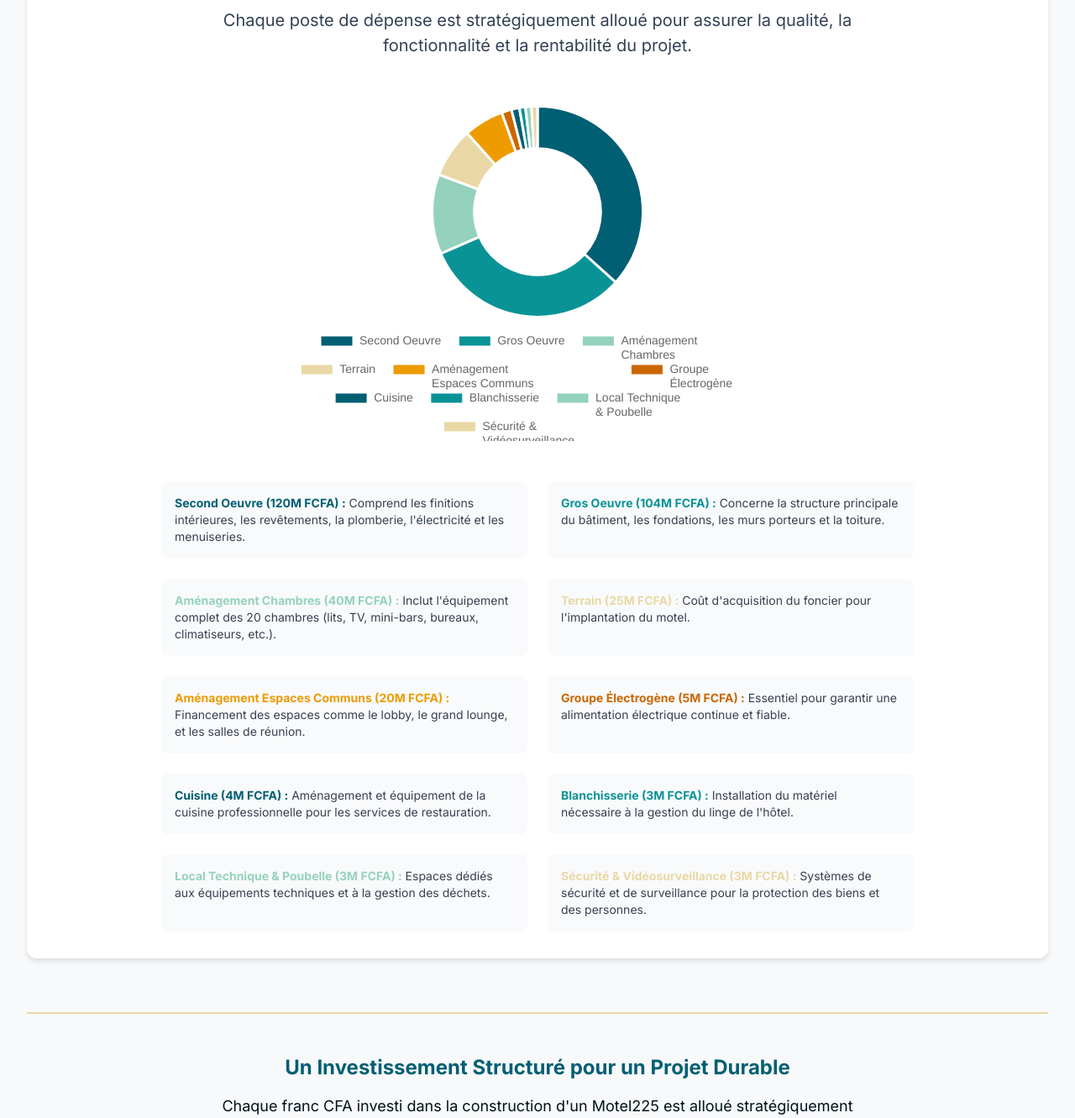
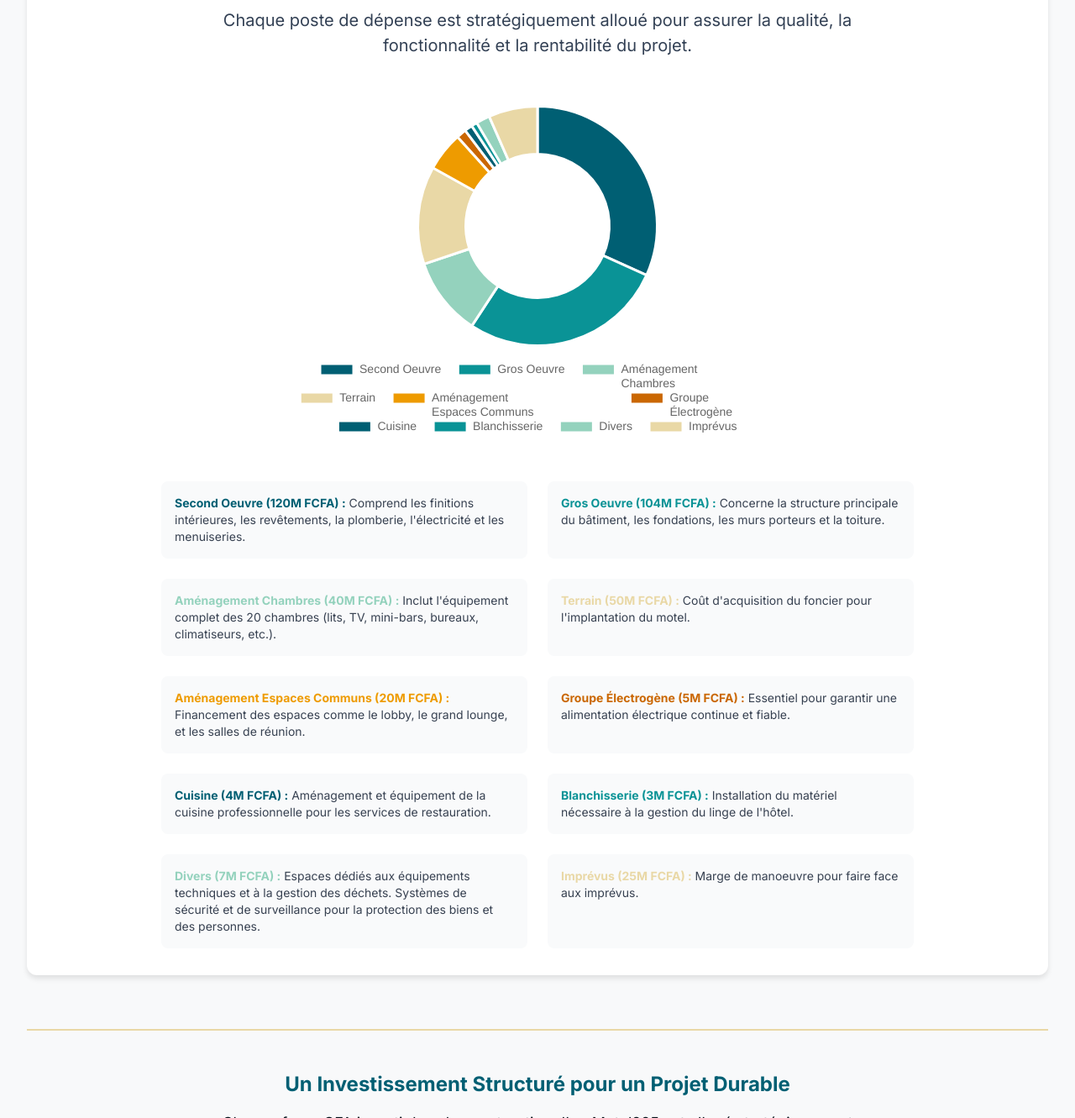
Before and after one commit to jsargpac/motel225, a plain HTML site: page couts-construction.html in a window 1280 px wide. Shown: the part 800-2131 px from the top of the page at 84% size. Drawn offline with nearby package versions, Linux system fonts and the light colour scheme.

Commit message:
Update couts-construction.html

```diff
--- a/couts-construction.html
+++ b/couts-construction.html
@@ -101,10 +101,10 @@
 
         <section id="total-cost" class="my-16">
             <h2 class="section-title">Investissement total par motel</h2>
-            <p class="section-subtitle">Chaque motel est conçu avec un investissement initial optimisé de <strong>327 millions FCFA</strong>, garantissant des infrastructures modernes et fonctionnelles.</p>
+            <p class="section-subtitle">Chaque motel est conçu avec un investissement initial optimisé de <strong>377 millions FCFA</strong>, garantissant des infrastructures modernes et fonctionnelles.</p>
             <div class="grid grid-cols-1 place-items-center">
                 <div class="kpi-card w-full max-w-sm">
-                    <div class="kpi-value">327M</div>
+                    <div class="kpi-value">377M</div>
                     <div class="kpi-label">FCFA</div>
                     <p class="text-sm mt-2 text-gray-300">Coût total de construction et d'équipement d'un motel de 20 chambres.</p>
                 </div>
@@ -128,7 +128,7 @@
                     <p><strong class="text-[#94d2bd]">Aménagement Chambres (40M FCFA) :</strong> Inclut l'équipement complet des 20 chambres (lits, TV, mini-bars, bureaux, climatiseurs, etc.).</p>
                 </div>
                 <div class="p-4 bg-gray-50 rounded-lg">
-                    <p><strong class="text-[#e9d8a6]">Terrain (25M FCFA) :</strong> Coût d'acquisition du foncier pour l'implantation du motel.</p>
+                    <p><strong class="text-[#e9d8a6]">Terrain (50M FCFA) :</strong> Coût d'acquisition du foncier pour l'implantation du motel.</p>
                 </div>
                 <div class="p-4 bg-gray-50 rounded-lg">
                     <p><strong class="text-[#ee9b00]">Aménagement Espaces Communs (20M FCFA) :</strong> Financement des espaces comme le lobby, le grand lounge, et les salles de réunion.</p>
@@ -143,10 +143,10 @@
                     <p><strong class="text-[#0a9396]">Blanchisserie (3M FCFA) :</strong> Installation du matériel nécessaire à la gestion du linge de l'hôtel.</p>
                 </div>
                 <div class="p-4 bg-gray-50 rounded-lg">
-                    <p><strong class="text-[#94d2bd]">Local Technique & Poubelle (3M FCFA) :</strong> Espaces dédiés aux équipements techniques et à la gestion des déchets.</p>
+                    <p><strong class="text-[#94d2bd]">Divers (7M FCFA) :</strong> Espaces dédiés aux équipements techniques et à la gestion des déchets. Systèmes de sécurité et de surveillance pour la protection des biens et des personnes.</p>
                 </div>
                 <div class="p-4 bg-gray-50 rounded-lg">
-                    <p><strong class="text-[#e9d8a6]">Sécurité & Vidéosurveillance (3M FCFA) :</strong> Systèmes de sécurité et de surveillance pour la protection des biens et des personnes.</p>
+                    <p><strong class="text-[#e9d8a6]">Imprévus (25M FCFA) :</strong> Marge de manoeuvre pour faire face aux imprévus.</p>
                 </div>
             </div>
         </section>
@@ -210,11 +210,11 @@
                 wrapText('Groupe Électrogène', 16),
                 wrapText('Cuisine', 16),
                 wrapText('Blanchisserie', 16),
-                wrapText('Local Technique & Poubelle', 16),
-                wrapText('Sécurité & Vidéosurveillance', 16)
+                wrapText('Divers', 16),
+                wrapText('Imprévus', 16)
             ],
             datasets: [{
-                data: [120000000, 104000000, 40000000, 25000000, 20000000, 5000000, 4000000, 3000000, 3000000, 3000000],
+                data: [120000000, 104000000, 40000000, 50000000, 20000000, 5000000, 4000000, 3000000, 7000000, 25000000],
                 backgroundColor: [
                     chartColors.primary,
                     chartColors.secondary,
```
